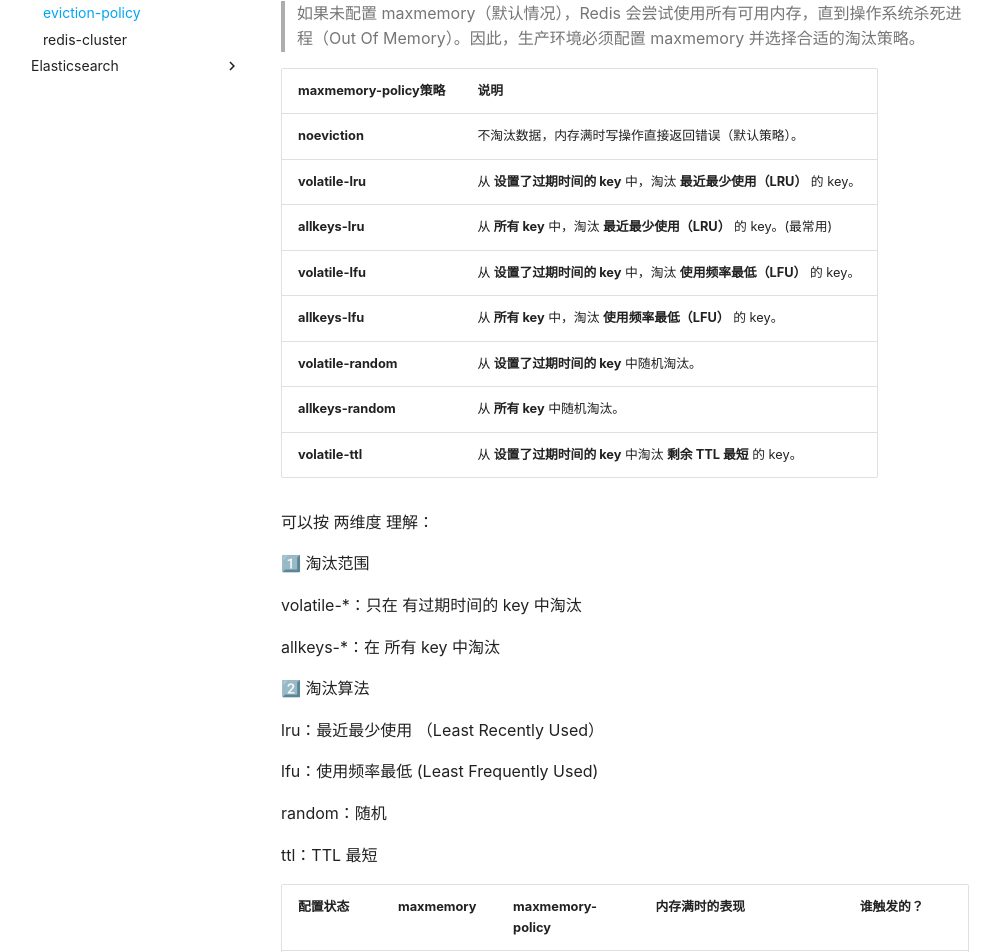
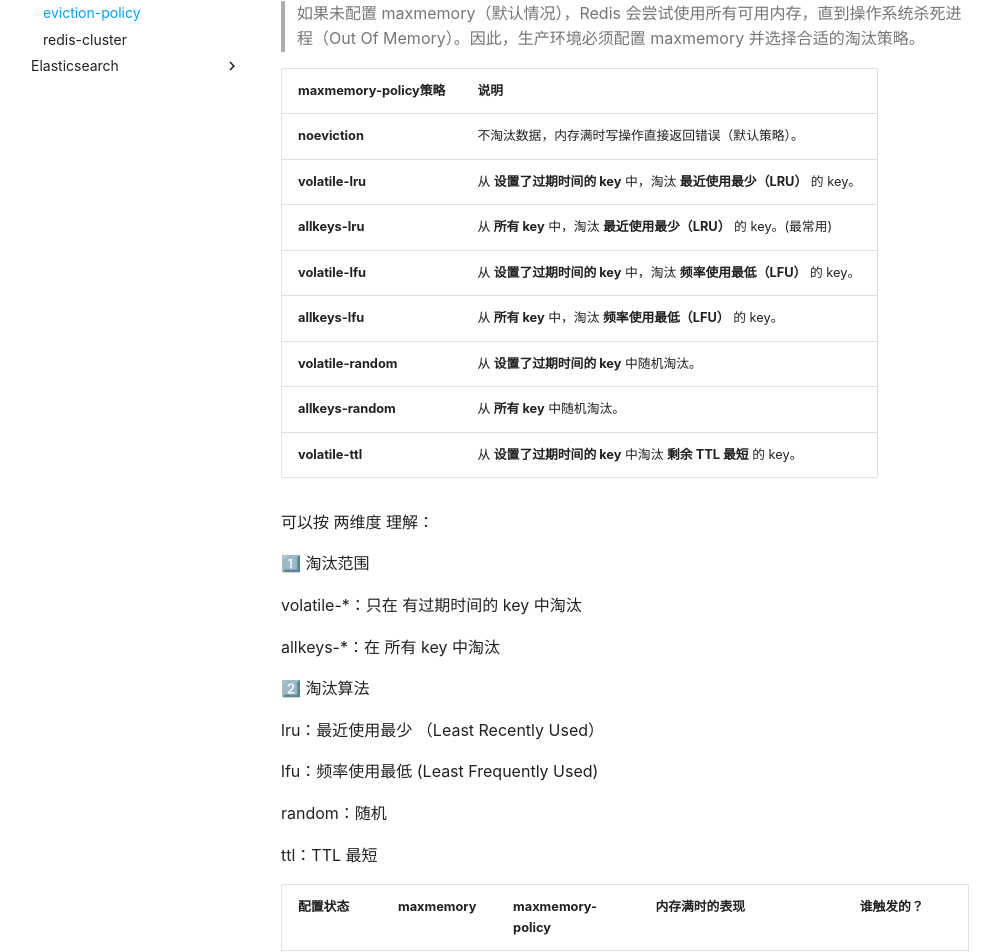
Before and after one commit to ashe-c0de/ashe-wiki, an MkDocs documentation site: the page built from docs/db/redis/eviction-policy.md, in a window 1280 px wide and 1400 px high. Shown: the part 335-1287 px from the top of the window, without its empty margins (15-1015 px from the left). Built offline with MkDocs 1.6.1 and Material for MkDocs 9.7.7, drawn with Linux system fonts in a browser that asks for light colours; comment, search, counter and statistics services are not loaded.

```diff
--- a/docs/db/redis/eviction-policy.md
+++ b/docs/db/redis/eviction-policy.md
@@ -4,10 +4,10 @@ Redis 的淘汰策略（Eviction Policy）是指当 Redis 内存使用量达到
 | maxmemory-policy策略                  | 说明                                             |
 | ------------------- | ---------------------------------------------- |
 | **noeviction**      | 不淘汰数据，内存满时写操作直接返回错误（默认策略）。                     |
-| **volatile-lru**    | 从 **设置了过期时间的 key** 中，淘汰 **最近最少使用（LRU）** 的 key。 |
-| **allkeys-lru**     | 从 **所有 key** 中，淘汰 **最近最少使用（LRU）** 的 key。(最常用)       |
-| **volatile-lfu**    | 从 **设置了过期时间的 key** 中，淘汰 **使用频率最低（LFU）** 的 key。 |
-| **allkeys-lfu**     | 从 **所有 key** 中，淘汰 **使用频率最低（LFU）** 的 key。       |
+| **volatile-lru**    | 从 **设置了过期时间的 key** 中，淘汰 **最近使用最少（LRU）** 的 key。 |
+| **allkeys-lru**     | 从 **所有 key** 中，淘汰 **最近使用最少（LRU）** 的 key。(最常用)       |
+| **volatile-lfu**    | 从 **设置了过期时间的 key** 中，淘汰 **频率使用最低（LFU）** 的 key。 |
+| **allkeys-lfu**     | 从 **所有 key** 中，淘汰 **频率使用最低（LFU）** 的 key。       |
 | **volatile-random** | 从 **设置了过期时间的 key** 中随机淘汰。                      |
 | **allkeys-random**  | 从 **所有 key** 中随机淘汰。                            |
 | **volatile-ttl**    | 从 **设置了过期时间的 key** 中淘汰 **剩余 TTL 最短** 的 key。    |
@@ -22,9 +22,9 @@ allkeys-*：在 所有 key 中淘汰
 
 2️⃣ 淘汰算法
 
-lru：最近最少使用 （Least Recently Used）
+lru：最近使用最少 （Least Recently Used）
 
-lfu：使用频率最低 (Least Frequently Used)
+lfu：频率使用最低 (Least Frequently Used)
 
 random：随机
 
```
